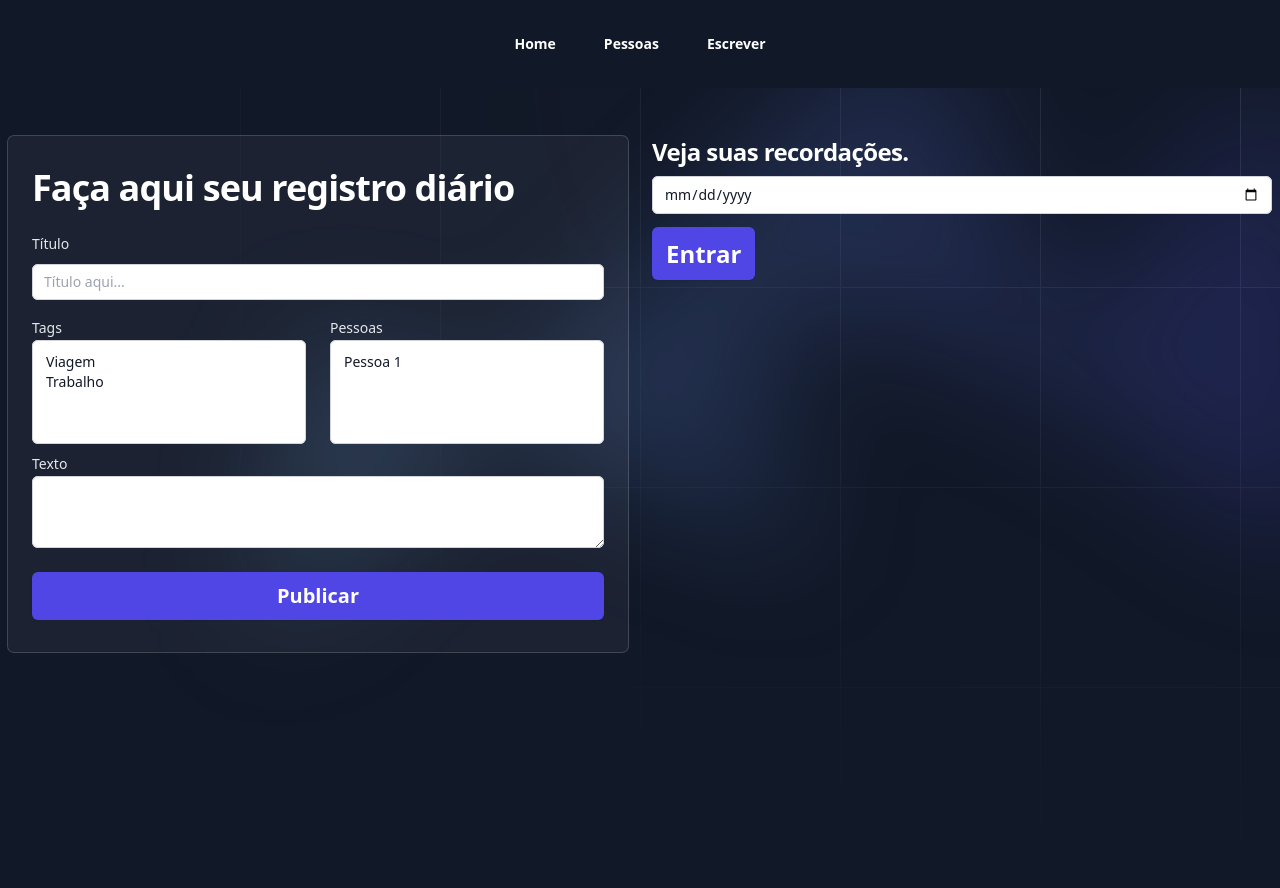
After one commit to gm-costa/diario, a Django app: page /diario/escrever/ in a window 1280 px wide. The commit adds this page. Run offline with Django 5.2, Linux system fonts and the light colour scheme; some libraries are stand-ins or nearby versions.

Commit message:
Cria view e template escrever

```diff
--- /dev/null
+++ b/apps/diario/templates/escrever.html
@@ -0,0 +1,81 @@
+{% extends "base.html" %}
+{% load static %}
+
+{% block 'body' %}
+
+<div class="relative isolate overflow-hidden bg-gray-900 min-h-screen">
+    <svg class="absolute inset-0 -z-10 size-full stroke-white/10 [mask-image:radial-gradient(100%_100%_at_top_right,white,transparent)]" aria-hidden="true">
+        <defs>
+          <pattern id="983e3e4c-de6d-4c3f-8d64-b9761d1534cc" width="200" height="200" x="50%" y="-1" patternUnits="userSpaceOnUse">
+            <path d="M.5 200V.5H200" fill="none" />
+          </pattern>
+        </defs>
+        <svg x="50%" y="-1" class="overflow-visible fill-gray-800/20">
+          <path d="M-200 0h201v201h-201Z M600 0h201v201h-201Z M-400 600h201v201h-201Z M200 800h201v201h-201Z" stroke-width="0" />
+        </svg>
+        <rect width="100%" height="100%" stroke-width="0" fill="url(#983e3e4c-de6d-4c3f-8d64-b9761d1534cc)" />
+    </svg>
+    <div class="pointer-events-none absolute left-[calc(50%-4rem)] top-10 -z-10 transform-gpu blur-3xl sm:left-[calc(50%-18rem)] lg:left-48 lg:top-[calc(50%-30rem)] xl:left-[calc(50%-24rem)]" aria-hidden="true">
+        <div class="aspect-[1108/632] w-[69.25rem] bg-gradient-to-r from-[#80caff] to-[#4f46e5] opacity-20" style="clip-path: polygon(73.6% 51.7%, 91.7% 11.8%, 100% 46.4%, 97.4% 82.2%, 92.5% 84.9%, 75.7% 64%, 55.3% 47.5%, 46.5% 49.4%, 45% 62.9%, 50.3% 87.2%, 21.3% 64.1%, 0.1% 100%, 5.4% 51.1%, 21.4% 63.9%, 58.9% 0.2%, 73.6% 51.7%)"></div>
+    </div>
+
+    <div class="max-w-7xl mx-auto py-12">
+        <div class="grid grid-cols-1 md:grid-cols-2 px-2 gap-6">
+            <div class="bg-slate-200/5 ring ring-1 ring-white/20 rounded-md py-8 px-6">
+                <form action="" method="POST">
+                    <h1 class="text-pretty font-semibold tracking-tight text-white sm:text-4xl">Faça aqui seu registro diário</h1>
+                    <br>
+                    <div>
+                        <label class="block text-sm/6 font-medium text-gray-200">Título</label>
+                        <div class="mt-2">
+                        <input type="text" name="titulo" id="titulo" class="block w-full rounded-md bg-white px-3 py-1.5 text-base text-gray-900 outline outline-1 -outline-offset-1 outline-gray-300 placeholder:text-gray-400 focus:outline focus:outline-2 focus:-outline-offset-2 focus:outline-indigo-600 sm:text-sm/6" placeholder="Título aqui...">
+                        </div>
+                        <div class="grid grid-cols-1 md:grid-cols-2 gap-6">
+                            <div class="mt-2">
+                                <label for="email" class="block text-sm/6 font-medium text-gray-200 mt-2">Tags</label>
+                                <select multiple name="tags" id="tags" class="block w-full rounded-md bg-white px-3 py-3 text-base text-gray-900 outline outline-1 -outline-offset-1 outline-gray-300 placeholder:text-gray-400 focus:outline focus:outline-2 focus:-outline-offset-2 focus:outline-indigo-600 sm:text-sm/6">
+                                    <option value="Viagem">Viagem</option>
+                                    <option value="Trabalho">Trabalho</option>
+                                </select>
+                            </div>
+                            <div class="mt-2">
+                                <label for="email" class="block text-sm/6 font-medium text-gray-200 mt-2">Pessoas</label>
+                                <select multiple name="pessoas" id="pessoas" class="block w-full rounded-md bg-white px-3 py-3 text-base text-gray-900 outline outline-1 -outline-offset-1 outline-gray-300 placeholder:text-gray-400 focus:outline focus:outline-2 focus:-outline-offset-2 focus:outline-indigo-600 sm:text-sm/6">
+
+                                    <option value="">Pessoa 1</option>
+
+                                </select>
+                            </div>
+                        </div>
+
+
+
+                        <div class="mt-2">
+                            <label for="email" class="block text-sm/6 font-medium text-gray-200 mt-2">Texto</label>
+                            <textarea name="texto" id="text" class="block w-full rounded-md bg-white px-3 py-3 text-base text-gray-900 outline outline-1 -outline-offset-1 outline-gray-300 placeholder:text-gray-400 focus:outline focus:outline-2 focus:-outline-offset-2 focus:outline-indigo-600 sm:text-sm/6"></textarea>
+                        </div>
+
+                    </div>
+                    <input type="submit" class="mt-6 w-full text-center rounded-md bg-indigo-600 px-3.5 py-2.5 text-xl font-semibold text-white shadow-sm hover:bg-indigo-500 focus-visible:outline focus-visible:outline-2 focus-visible:outline-offset-2 focus-visible:outline-indigo-600" value="Publicar">
+                </form>
+            </div>
+
+            <div>
+                <h1 class="text-balance text-2xl font-semibold tracking-tight text-white">Veja suas recordações.</h1>
+                <div class="mt-2">
+                <input type="date" id="data" class="block w-full rounded-md bg-white px-3 py-1.5 text-base text-gray-900 outline outline-1 -outline-offset-1 outline-gray-300 placeholder:text-gray-400 focus:outline focus:outline-2 focus:-outline-offset-2 focus:outline-indigo-600 sm:text-sm/6" placeholder="Título aqui...">
+                <br>
+                <a value="entrar" id="link" class="mt-6 rounded-md cursor-pointer bg-indigo-600 px-3.5 py-2.5 text-2xl font-semibold text-white shadow-sm hover:bg-indigo-500 focus-visible:outline focus-visible:outline-2 focus-visible:outline-offset-2 focus-visible:outline-indigo-600 mt-12">Entrar</a>
+            </div>
+
+            </div>
+        </div>
+
+
+
+    </div>
+
+</div>
+
+
+{% endblock %}
--- a/apps/diario/templates/home.html
+++ b/apps/diario/templates/home.html
@@ -25,7 +25,7 @@
                     <h1 class="text-balance text-5xl font-semibold tracking-tight text-white sm:text-7xl">Seu diário, seus momentos.</h1>
                     <p class="mt-8 text-pretty text-lg font-medium text-gray-400 sm:text-xl/8">Registre seus dias e mantenha memórias do que realmente importa.</p>
                     <br>
-                    <a href="" class="mt-6 rounded-md bg-indigo-600 px-3.5 py-2.5 text-4xl font-semibold text-white shadow-sm hover:bg-indigo-500 focus-visible:outline focus-visible:outline-2 focus-visible:outline-offset-2 focus-visible:outline-indigo-600 mt-12">Escrever</a>
+                    <a href="{% url 'escrever' %}" class="mt-6 rounded-md bg-indigo-600 px-3.5 py-2.5 text-4xl font-semibold text-white shadow-sm hover:bg-indigo-500 focus-visible:outline focus-visible:outline-2 focus-visible:outline-offset-2 focus-visible:outline-indigo-600 mt-12">Escrever</a>
 
                 </div>
                 <div>
--- a/apps/diario/urls.py
+++ b/apps/diario/urls.py
@@ -3,4 +3,5 @@ from . import views
 
 urlpatterns = [
     path('', views.home, name='diario'),
+    path('escrever/', views.escrever, name='escrever'),
 ]
--- a/apps/diario/views.py
+++ b/apps/diario/views.py
@@ -2,3 +2,7 @@ from django.shortcuts import render
 
 def home(request):
     return render(request, 'home.html')
+
+def escrever(request):
+    if request.method == "GET":
+        return render(request, 'escrever.html')
--- a/templates/base.html
+++ b/templates/base.html
@@ -25,7 +25,7 @@
             </button>
           </div>
           <div class="hidden lg:flex lg:gap-x-12">
-            <a href="" class="text-sm/6 font-semibold text-white">Home</a>
+            <a href="{% url 'diario' %}" class="text-sm/6 font-semibold text-white">Home</a>
             <a href="" class="text-sm/6 font-semibold text-white">Pessoas</a>
             <a href="" class="text-sm/6 font-semibold text-white">Escrever</a>
           </div>
```
